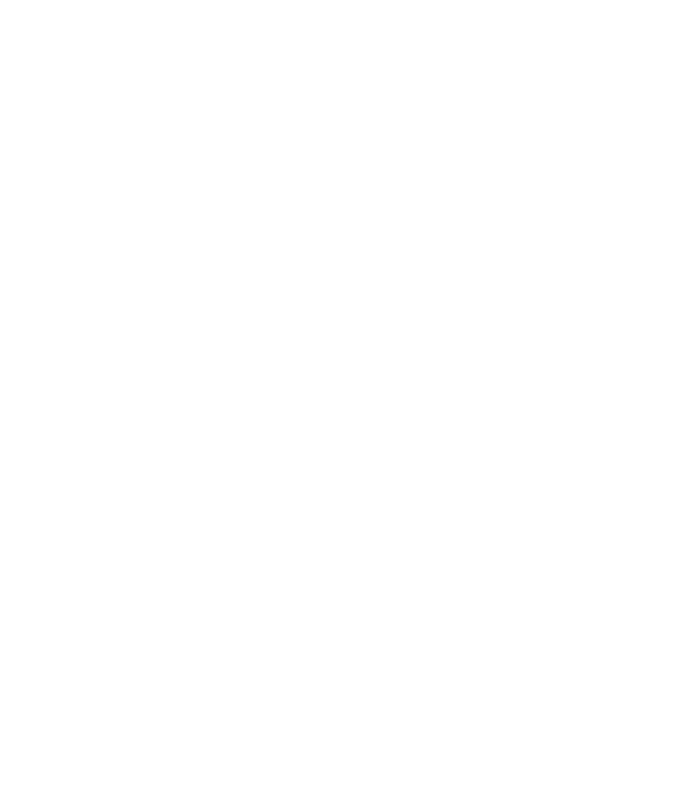
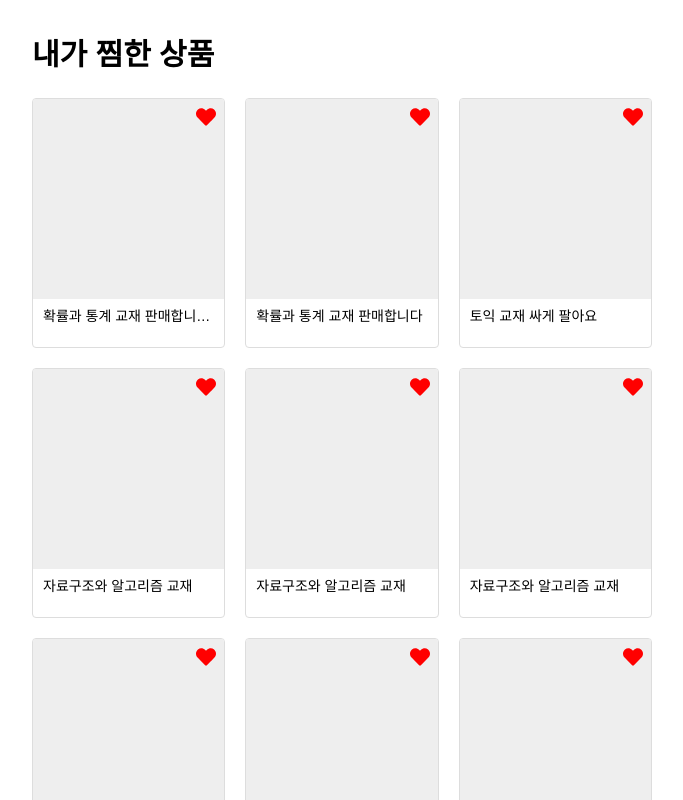
Before and after one commit to Batrnan/uni_swap, a React (Vite) app: page /profile/mylike in a window 1280 px wide. Before the commit this address had no page. Shown: the top 800 px of the page, without its empty margins (298-981 px from the left). Built offline with nearby package versions, Linux system fonts and the light colour scheme.

Commit message:
feat: 나의 판매상품, 찜한 상품 마크업

```diff
--- a/src/App.jsx
+++ b/src/App.jsx
@@ -8,6 +8,8 @@
 import NoticePage from './components/NoticePage';
 import NoticeDetailPage from './components/NoticeDetailPage';
 import ProfileEdit from './pages/profile/ProfileEdit';
+import MyProductList from './pages/profile/MyProductList';
+import MyLikeList from './pages/profile/MyLikeList';
 
 function App() {
   return (
@@ -20,6 +22,8 @@
         <Route path="/notices/:id" element={<NoticeDetailPage />} />
         <Route path="/profile" element={<ProfilePage />} />
         <Route path="/profile/edit" element={<ProfileEdit />} />
+        <Route path="/profile/myproduct" element={<MyProductList />} />
+        <Route path="/profile/mylike" element={<MyLikeList />} />
       </Routes>
     </BrowserRouter>
   );
--- /dev/null
+++ b/src/components/profile/ProductCard.jsx
@@ -0,0 +1,22 @@
+import React from 'react';
+import styles from './ProductCard.module.css';
+import { FaHeart, FaRegHeart } from 'react-icons/fa';
+
+const ProductCard = ({ title, initialLike, showLikeButton }) => {
+  return (
+    <div className={styles.card}>
+      <div className={styles.imageArea}>
+        {showLikeButton && (
+          <div className={styles.likeIcon}>
+            {initialLike ? <FaHeart color="red" /> : <FaRegHeart />}
+          </div>
+        )}
+      </div>
+      <div className={styles.title} title={title}>
+        {title}
+      </div>
+    </div>
+  );
+};
+
+export default ProductCard;
--- /dev/null
+++ b/src/components/profile/ProductCard.module.css
@@ -0,0 +1,30 @@
+.card {
+  border: 1px solid #ddd;
+  border-radius: 4px;
+  overflow: hidden;
+  background-color: #fff;
+  cursor: pointer;
+  position: relative;
+}
+
+.imageArea {
+  width: 100%;
+  height: 200px;
+  background-color: #eee;
+}
+
+.title {
+  padding: 10px;
+  font-size: 14px;
+  white-space: nowrap;
+  overflow: hidden;
+  text-overflow: ellipsis;
+}
+
+.likeIcon {
+  position: absolute;
+  top: 8px;
+  right: 8px;
+  font-size: 20px;
+  cursor: pointer;
+}
--- /dev/null
+++ b/src/components/profile/ProductList.jsx
@@ -0,0 +1,23 @@
+import React from 'react';
+import styles from './ProductList.module.css';
+import ProductCard from './ProductCard';
+
+const ProductList = ({ title, children: products, showLikeButton }) => {
+  return (
+    <div className={styles.container}>
+      <h2 className={styles.title}>{title}</h2>
+      <div className={styles.cardGrid}>
+        {products.map((product) => (
+          <ProductCard
+            key={product.id}
+            title={product.title}
+            initialLike={product.like}
+            showLikeButton={showLikeButton}
+          />
+        ))}
+      </div>
+    </div>
+  );
+};
+
+export default ProductList;
--- /dev/null
+++ b/src/components/profile/ProductList.module.css
@@ -0,0 +1,18 @@
+.container {
+  padding: 40px;
+  max-width: 700px;
+  margin: 0 auto;
+}
+
+.title {
+  font-size: 30px;
+  font-weight: bold;
+  margin-bottom: 28px;
+}
+
+.cardGrid {
+  display: grid;
+  grid-template-columns: 1fr 1fr 1fr;
+  grid-template-rows: repeat(3, 250px);
+  gap: 20px;
+}
--- /dev/null
+++ b/src/pages/profile/MyLikeList/index.jsx
@@ -0,0 +1,27 @@
+import React from 'react';
+import ProductList from '../../../components/profile/ProductList';
+
+const dummyData = [
+  { id: 1, title: '확률과 통계 교재 판매합니다다다다다다다', like: true },
+  { id: 2, title: '확률과 통계 교재 판매합니다', like: true },
+  { id: 3, title: '토익 교재 싸게 팔아요', like: true },
+  { id: 4, title: '자료구조와 알고리즘 교재', like: true },
+  { id: 5, title: '자료구조와 알고리즘 교재', like: true },
+  { id: 6, title: '자료구조와 알고리즘 교재', like: true },
+  { id: 7, title: '자료구조와 알고리즘 교재', like: true },
+  { id: 8, title: '자료구조와 알고리즘 교재', like: true },
+  { id: 9, title: '자료구조와 알고리즘 교재', like: true },
+  { id: 10, title: '자료구조와 알고리즘 교재', like: true },
+  { id: 11, title: '자료구조와 알고리즘 교재', like: true },
+  { id: 12, title: '자료구조와 알고리즘 교재', like: true },
+];
+
+const MyLikeList = () => {
+  return (
+    <ProductList title="내가 찜한 상품" showLikeButton>
+      {dummyData}
+    </ProductList>
+  );
+};
+
+export default MyLikeList;
--- /dev/null
+++ b/src/pages/profile/MyProductList/index.jsx
@@ -0,0 +1,23 @@
+import React from 'react';
+import ProductList from '../../../components/profile/ProductList';
+
+const dummyData = [
+  { id: 1, title: '확률과 통계 교재 판매합니다다다다다다다', like: true },
+  { id: 2, title: '확률과 통계 교재 판매합니다', like: true },
+  { id: 3, title: '토익 교재 싸게 팔아요', like: true },
+  { id: 4, title: '자료구조와 알고리즘 교재', like: true },
+  { id: 5, title: '자료구조와 알고리즘 교재', like: true },
+  { id: 6, title: '자료구조와 알고리즘 교재', like: true },
+  { id: 7, title: '자료구조와 알고리즘 교재', like: true },
+  { id: 8, title: '자료구조와 알고리즘 교재', like: true },
+  { id: 9, title: '자료구조와 알고리즘 교재', like: true },
+  { id: 10, title: '자료구조와 알고리즘 교재', like: true },
+  { id: 11, title: '자료구조와 알고리즘 교재', like: true },
+  { id: 12, title: '자료구조와 알고리즘 교재', like: true },
+];
+
+const MyProductList = () => {
+  return <ProductList title="나의 판매 상품">{dummyData}</ProductList>;
+};
+
+export default MyProductList;
--- a/src/pages/profile/ProfilePage/index.jsx
+++ b/src/pages/profile/ProfilePage/index.jsx
@@ -34,10 +34,12 @@
         }}
       >
         <ProfileActionItem
+          href={'/profile/myproduct'}
           icon={<img src={sellImage} alt="판매" style={{ width: '70px' }} />}
           label="나의 판매 상품"
         />
         <ProfileActionItem
+          href={'/profile/mylike'}
           icon={<img src={likeImage} alt="찜" style={{ width: '70px' }} />}
           label="내가 찜한 상품"
         />
```
